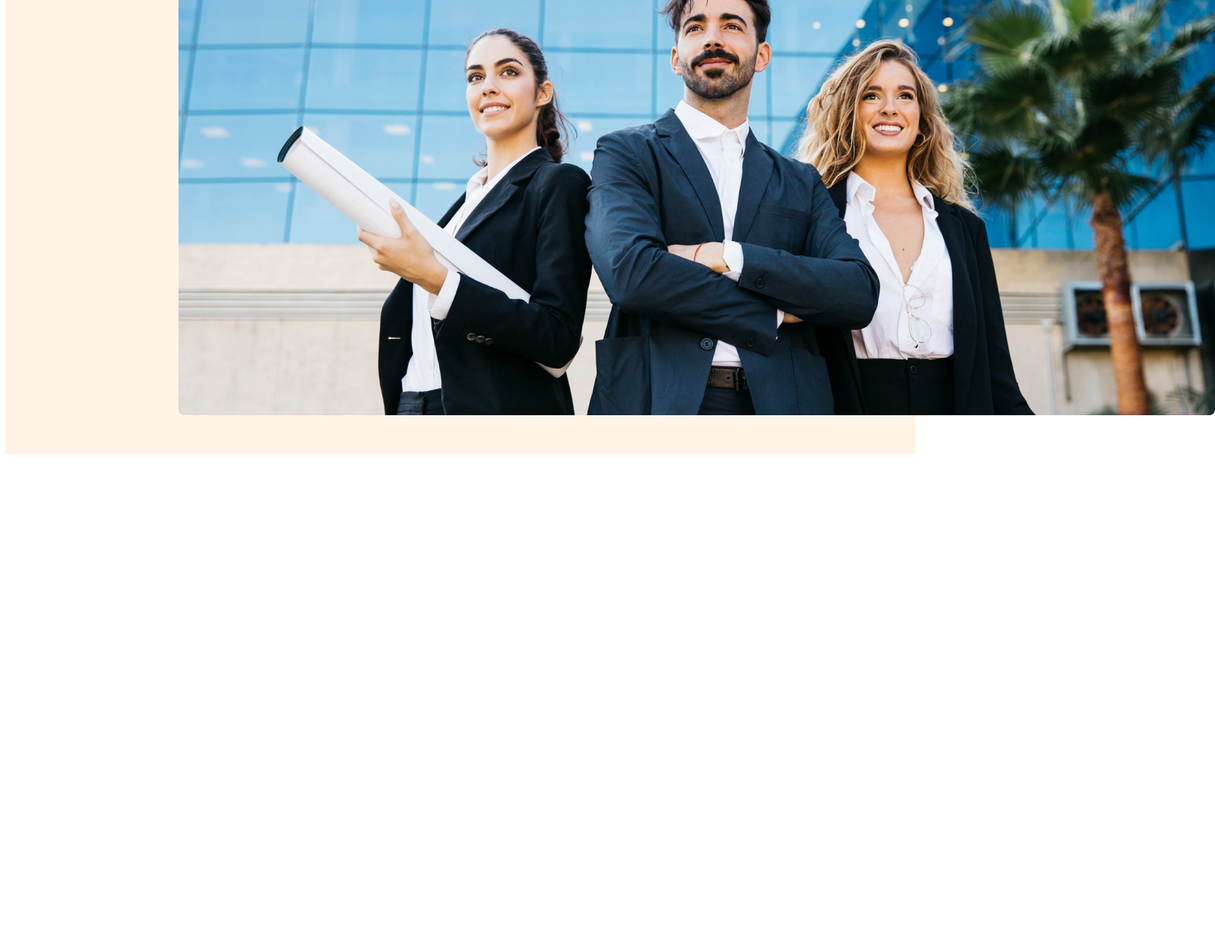
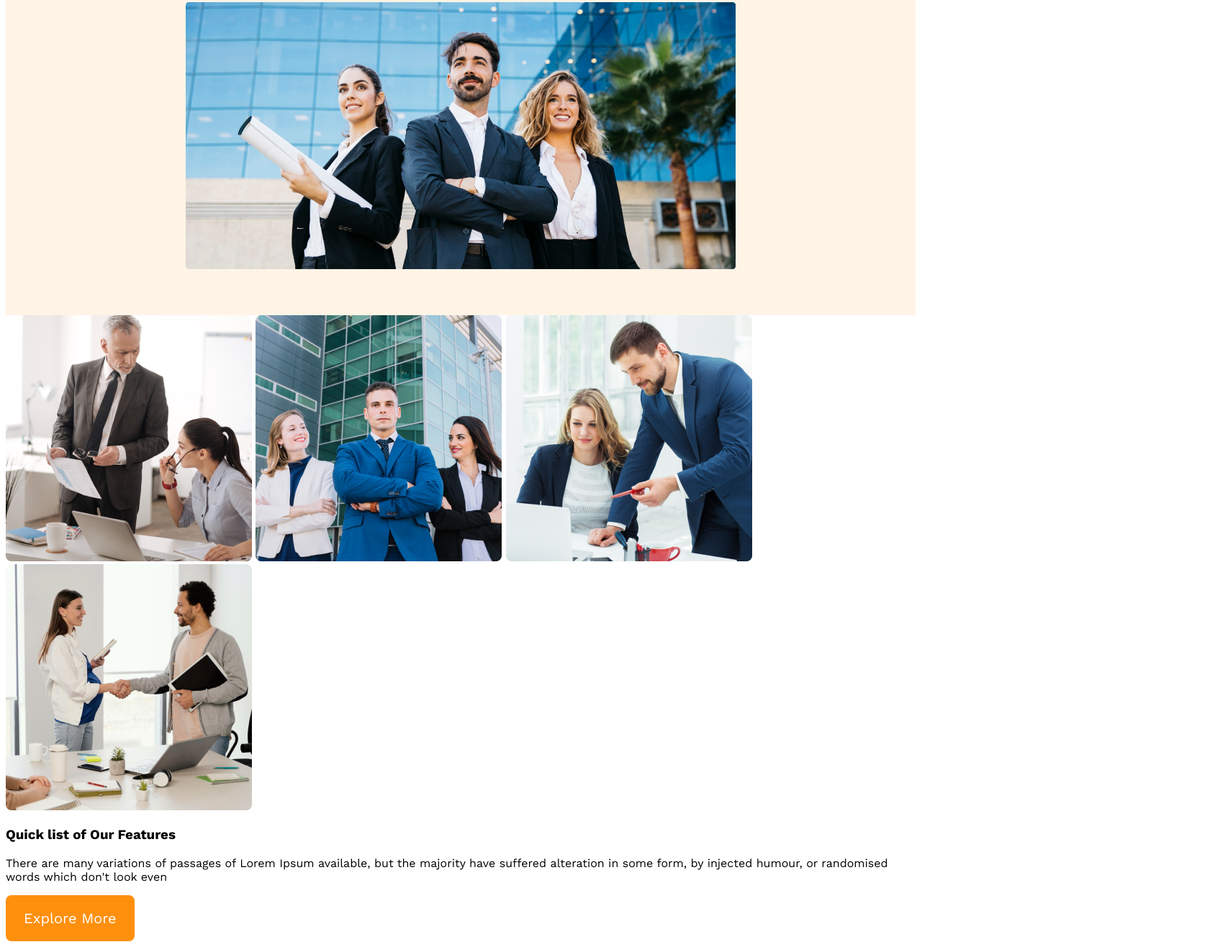
Before and after one commit to mshamim67/3g-architect, a plain HTML site: page index.html in a window 1280 px wide. Shown: the part 621-1937 px from the top of the page at 72% size, 1688 px wide, since content can reach past the window. Before the commit the page ends 1260 px from the top, so only its background shows below. Drawn offline with nearby package versions, Linux system fonts and the light colour scheme.

Commit message:
main style added

```diff
--- a/Styles/architechts.css
+++ b/Styles/architechts.css
@@ -8,11 +8,23 @@
 
 }
 
+.btn-primary{
+  border-radius: 8px;
+  color: #FFF;
+  font-size: 1.25rem;
+  background: #FF900E;
+  padding: 20px 25px;
+  border: none;
+  cursor: pointer;
+}
 
+body {
+  overflow-x: hidden;
+}
 /* Header Styles*/
 header{
   background: rgba(255, 144, 14, 0.10);
-  padding: 50px 240px;
+  padding: 60px 250px;
 }
 nav {
   display: flex;
@@ -54,3 +66,41 @@ nav a {
 .banner-description {
   color: #727272;
 }
+.banner img {
+  width: 100%;
+  margin-top: 20px;
+}
+
+/* Responsive Media Quary for Mobile*/
+
+@media screen and ( max-width: 576px) {
+  header {
+    padding: 20px;
+  }
+  nav {
+    flex-direction: column;
+  }
+}
+
+
+/* Responsive Media Quary for teblet*/
+@media screen and (min-width: 576px) and (max-width: 960px){
+  header {
+    padding: 50px;
+  }
+  nav {
+    flex-direction: column;
+  }
+}
+/* Main Style */
+main {
+  max-width: 1440px;
+  margin: 0 auto;
+}
+
+/*Teams Styles */
+.teams-container {
+  display: flex;
+  align-items: center;
+
+}
--- a/index.html
+++ b/index.html
@@ -29,7 +29,21 @@
       </div>
   </header>
   <main>
+      <section class="teams-container">
+        <div class="teams-img-container">
+          <img src="images/team1.png" alt="">
+          <img src="images/team2.png" alt="">
+          <img src="images/team3.png" alt="">
+          <img src="images/team4.png" alt="">
+          <div class="teams-contant">
+            <h3 class="teams-title">Quick list of Our Features</h3>
+            <p class="teams-description">There are many variations of passages of Lorem Ipsum available, but the majority have suffered alteration in some form, by injected humour, or randomised words which don't look even</p>
+            <button class="btn-primary">Explore More</button>
 
+          </div>
+
+        </div>
+      </section>
   </main>
   <footer>
 
```
